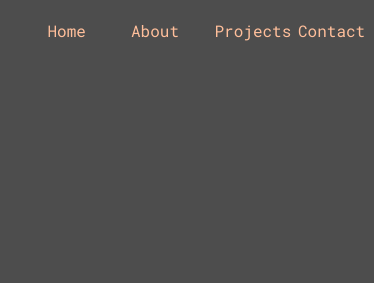
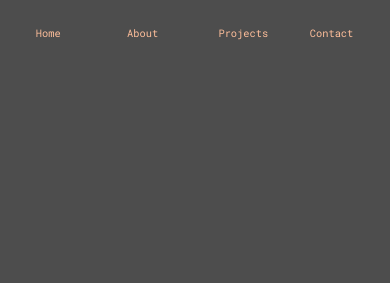
Before and after one commit to giorgianvatra/portofolio-, a plain HTML site: page index.html in a window 390 px wide. Shown: the top 283 px of the page. Drawn offline with nearby package versions, Linux system fonts and the light colour scheme.

Commit message:
nav-bar update

```diff
--- a/style.css
+++ b/style.css
@@ -30,6 +30,7 @@ html{
 }
 body {
   font-family: "Roboto Mono", monospace;
+  background-color: var(--background);
 
 }
 
@@ -139,6 +140,7 @@ p {
 @media (max-width: 600px){
 
   .container{
+
     padding: 0;
     margin-left: -1rem
 
@@ -147,12 +149,12 @@ p {
   .link-section{
    display:flex;
    justify-content: center;
-   gap: 15vw;
+   gap: 17vw;
 
   }
   .link-section a{
     height: 50px;
-    font-size: 1rem;
+    font-size: 0.65rem;
 
   }
   .nav-bar li{
```
